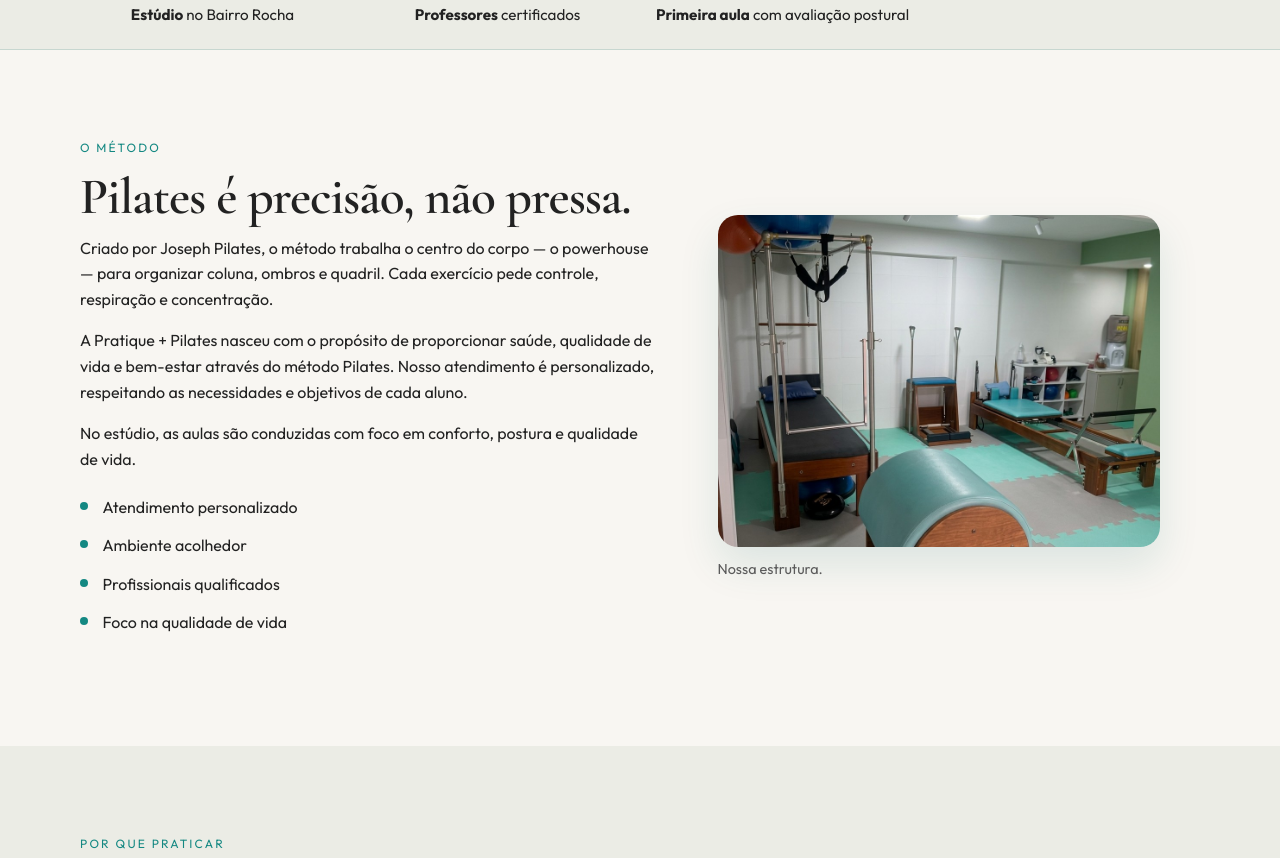
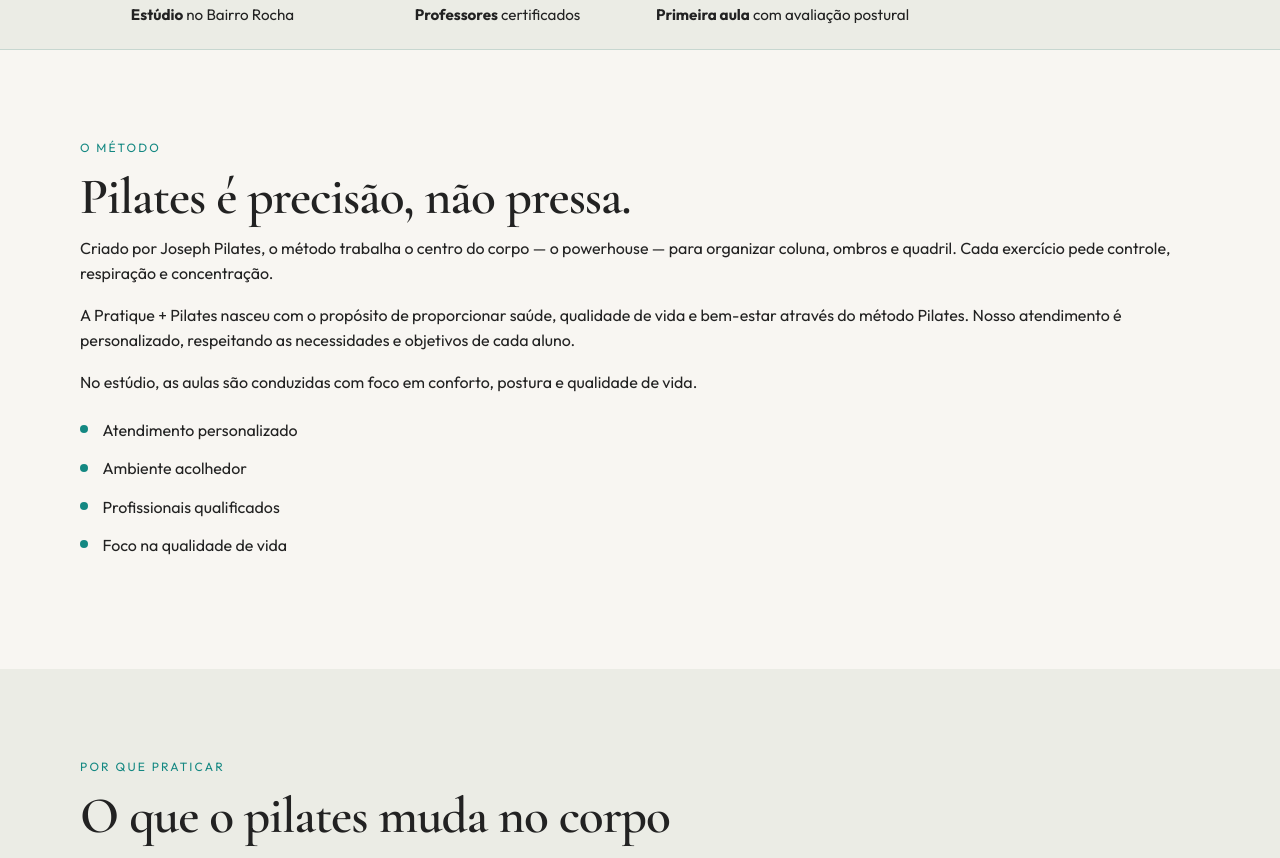
Before and after one commit to kauanbg-dev/adm-pilates, a website: page index.html in a window 1280 px wide. Shown: the part 596-1454 px from the top of the page. Drawn offline with nearby package versions, Linux system fonts and the light colour scheme.

Commit message:
Remove a foto da seção O método / Nossa estrutura.
Co-authored-by: Kauan Borges <kauanbg.dev@gmail.com>

```diff
--- a/index.html
+++ b/index.html
@@ -79,7 +79,7 @@
       </section>
 
       <section id="sobre" class="section about">
-        <div class="container split">
+        <div class="container">
           <div class="reveal">
             <p class="eyebrow">O método</p>
             <h2>Pilates é precisão, não pressa.</h2>
@@ -105,10 +105,6 @@
               <li>Foco na qualidade de vida</li>
             </ul>
           </div>
-          <figure class="about-photo reveal">
-            <img src="img/estudio.jpg" alt="Estrutura da Pratique + Pilates" />
-            <figcaption>Nossa estrutura.</figcaption>
-          </figure>
         </div>
       </section>
 
```
